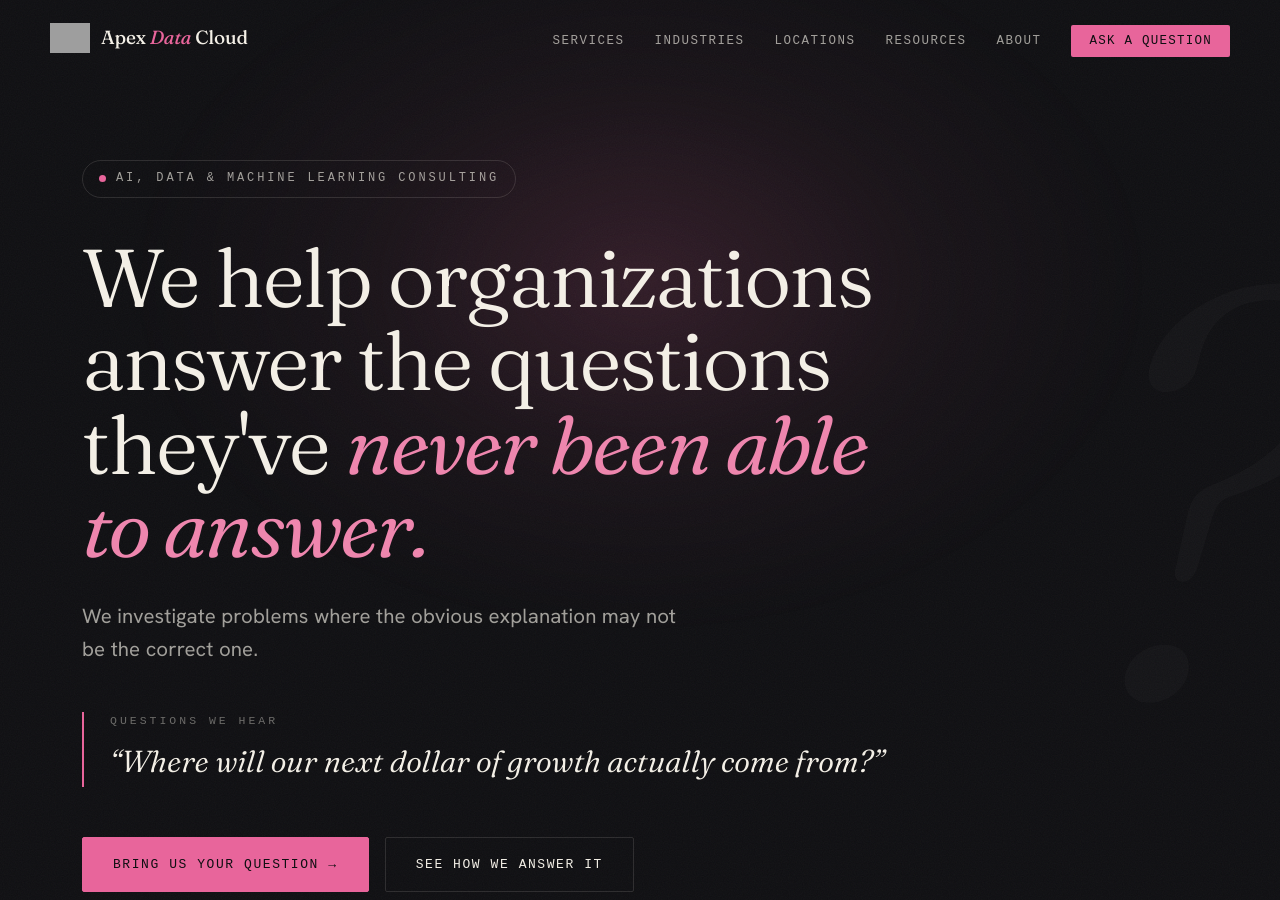
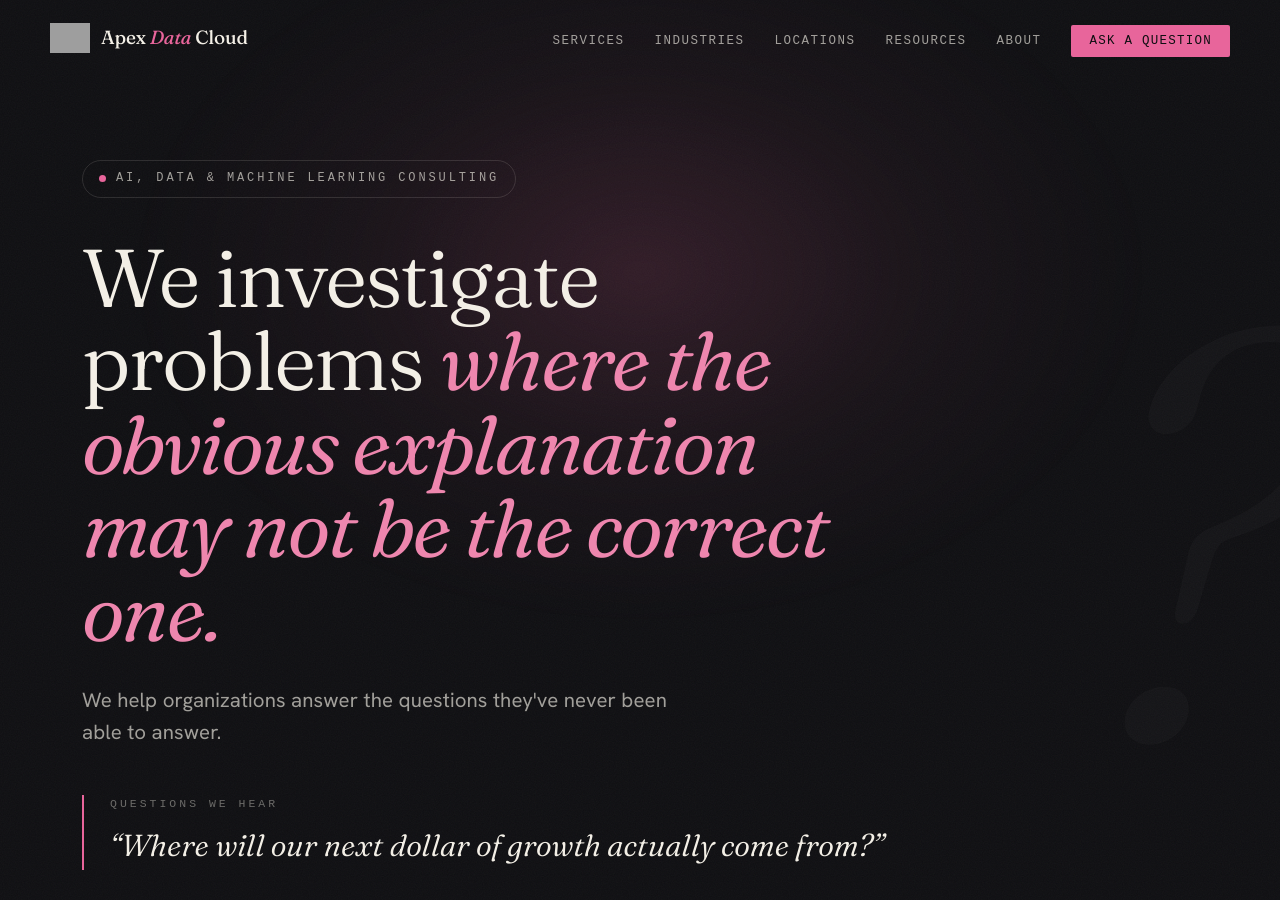
Before and after one commit to epudor/apexdata-cloud, a Jekyll site: the page built from index.md, in a window 1280 px wide and 900 px high. Built offline with Jekyll 4.4.1, drawn with Linux system fonts in a browser that asks for light colours; some web fonts are replaced; grey boxes are pictures that could not be loaded.

Commit message:
Update index.md

```diff
--- a/index.md
+++ b/index.md
@@ -661,8 +661,8 @@ a { color: inherit; }
       <span class="live-dot" aria-hidden="true"></span>
       AI, Data &amp; Machine Learning Consulting
     </div>
-    <h1 id="hero-heading">We help organizations answer the questions they've <em>never been able to answer.</em></h1>
-    <p class="hero-sub">We investigate problems where the obvious explanation may not be the correct one.</p>
+    <h1 id="hero-heading">We investigate problems <em>where the obvious explanation may not be the correct one.</em></h1>
+    <p class="hero-sub">We help organizations answer the questions they've never been able to answer.</p>
 
     <div class="qrotator" aria-label="Examples of questions we help answer">
       <div class="qrotator-label">Questions we hear</div>
```
